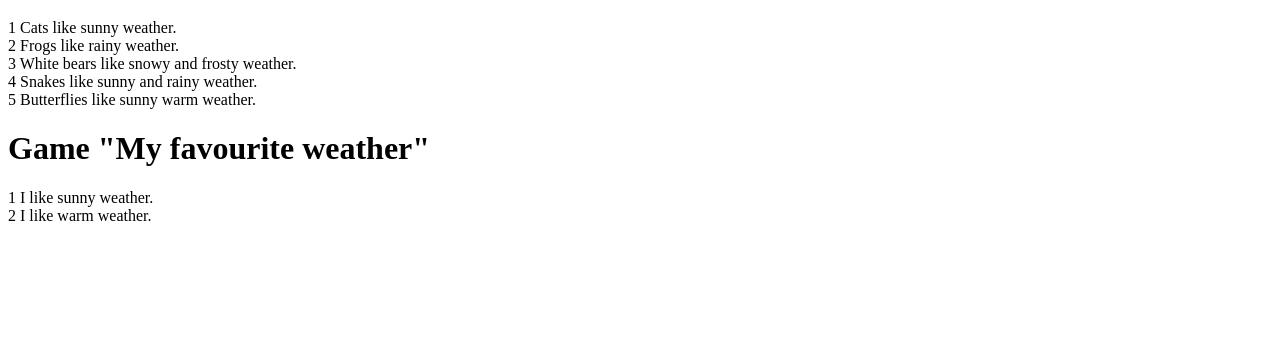
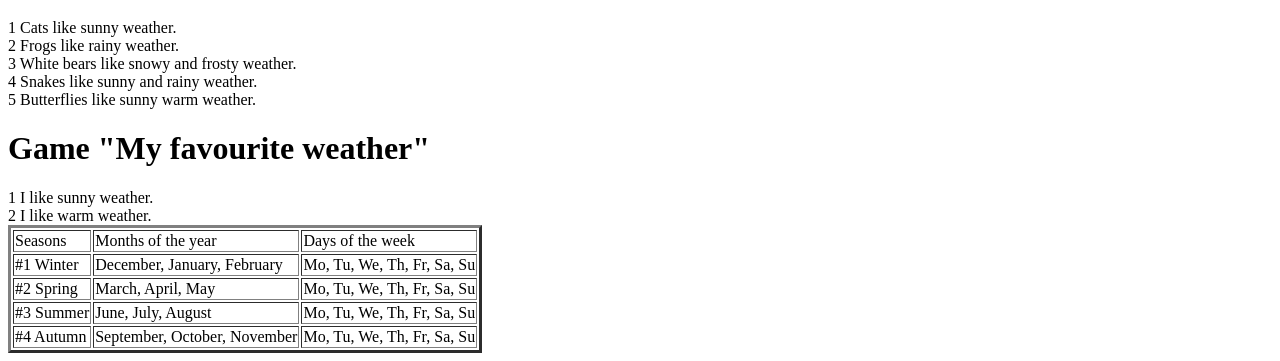
Before and after one commit to klientlenovo87/First_Step, a plain HTML site: page index.html in a window 1280 px wide. Shown: the part 2203-2564 px from the top of the page. Before the commit the page ends 2436 px from the top, so only its background shows below. Drawn offline with Linux system fonts and the light colour scheme.

Commit message:
Work with tag table - lines 32-37

```diff
--- a/index.html
+++ b/index.html
@@ -29,6 +29,13 @@
         1 I like sunny weather.<br>
         2 I like warm weather.<br>
     </div>
+    <table border="3">
+        <tr><td>Seasons</td><td>Months of the year</td><td>Days of the week</td></tr>
+        <tr><td>#1 Winter</td><td>December, January, February</td><td>Mo, Tu, We, Th, Fr, Sa, Su</td></tr>
+        <tr><td>#2 Spring</td><td>March, April, May</td><td>Mo, Tu, We, Th, Fr, Sa, Su</td></tr>
+        <tr><td>#3 Summer</td><td>June, July, August</td><td>Mo, Tu, We, Th, Fr, Sa, Su</td></tr>
+        <tr><td>#4 Autumn</td><td>September, October, November</td><td>Mo, Tu, We, Th, Fr, Sa, Su</td></tr>
+    </table>
 
 </body>
 </html>
```
